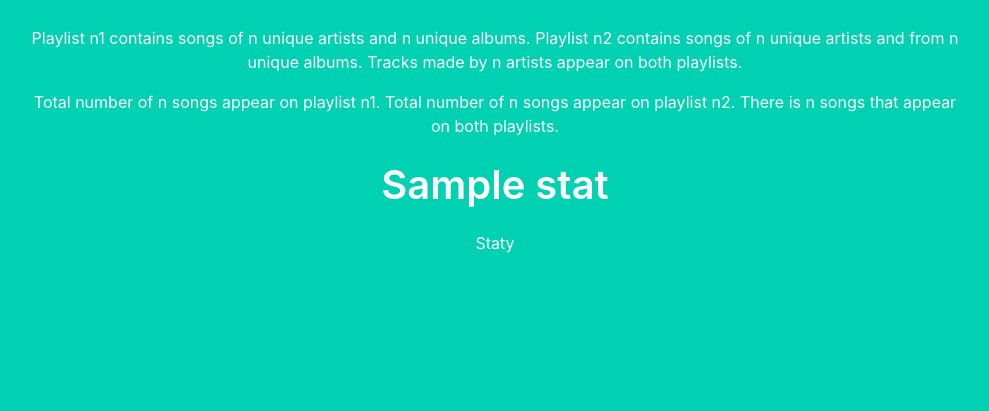
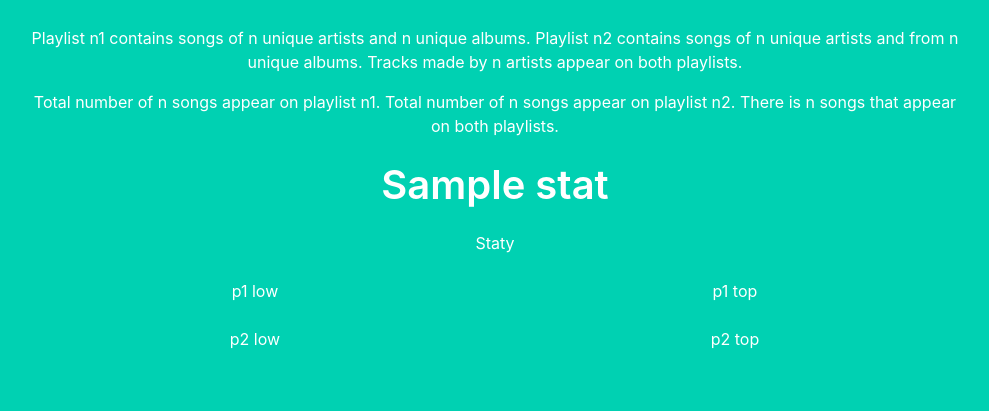
Before and after one commit to KosAqH/Spotify-Playlists-Analyzer, a Flask app: template webapp/app/templates/playlists_comparison_post.html in a window 1280 px wide. Shown: the part 845-1256 px from the top of the page, without its empty margins (145-1134 px from the left). Before the commit the page ends 1098 px from the top, so only its background shows below. Run offline with Flask 3, Linux system fonts and the light colour scheme; the template is opened without the code that fills it: values that come from a table or form of the project are taken from there, most other values are stand-ins (such as "Sample title", 1, 10 or a date in 2020); grey boxes marked "Sample" are stand-in pictures; some libraries are stand-ins or nearby versions.

Commit message:
Unfinished displaying top3 under each parameter in comparisons

```diff
--- a/webapp/app/templates/playlists_comparison_post.html
+++ b/webapp/app/templates/playlists_comparison_post.html
@@ -108,10 +108,26 @@
                     </script>
                 </div>
 
-                <div class="columns">
+                <div class="columns block">
 
+                    <div class = "column is-half">
+                        p1 low
+                    </div>
 
+                    <div class = "column is-half">
+                        p1 top
+                    </div>
+                </div>
 
+                <div class="columns block">
+
+                    <div class = "column is-half">
+                        p2 low
+                    </div>
+
+                    <div class = "column is-half">
+                        p2 top
+                    </div>
                 </div>
 
             </div>
```
Also changed, not shown: webapp/app/views.py (+17 -10 lines).
